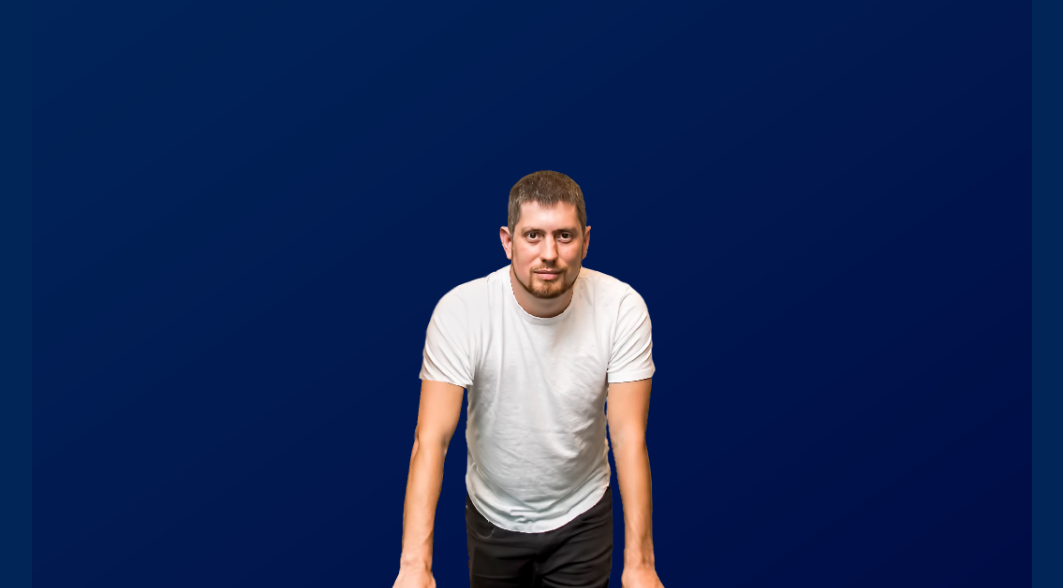
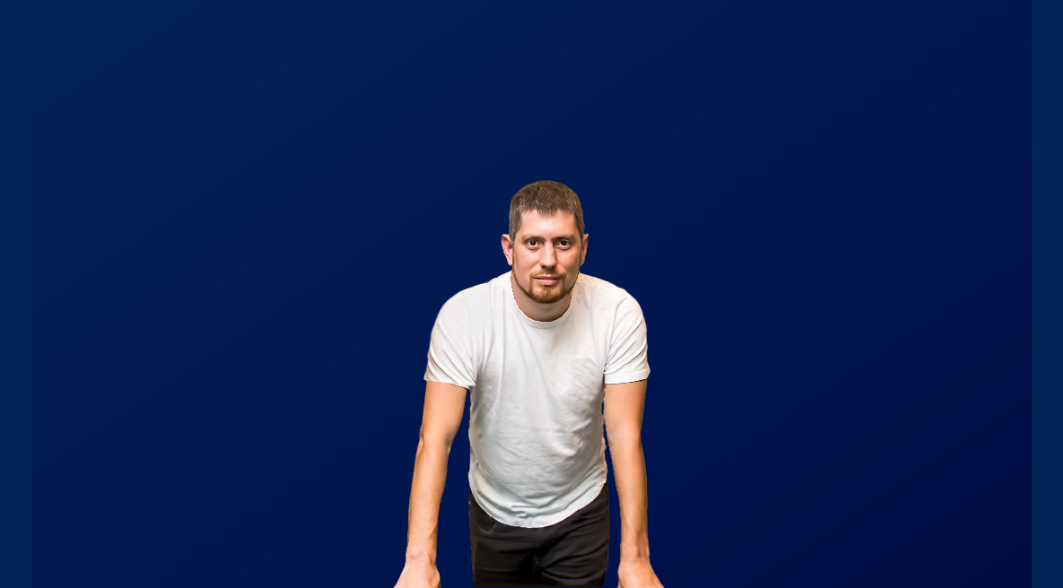
Before and after one commit to casino777777/not_sybil, a plain HTML site: page index.html in a window 1280 px wide. Shown: the part 1114-1702 px from the top of the page, without its empty margins (108-1171 px from the left). Drawn offline with nearby package versions, Linux system fonts and the light colour scheme; a web font is replaced by a local one.

Commit message:
Update index.html

```diff
--- a/index.html
+++ b/index.html
@@ -57,7 +57,7 @@
         </div>
         <div class="relative flex max-w-[1000px] h-max">
             <img src="./background2.jpeg" class="" alt="">
-                <img src="./BRYAN.png" class="button absolute bottom-[130px] xl:bottom-[136px] 2xl:bottom-[150px] left-1/2 transform -translate-x-1/2 h-[360px] lg:h-[390px] xl:h-[420px] 2xl:h-[440px] 3xl:h-[460px] 4xl:h-[480px] z-20"
+                <img src="./BRYAN.png" class="button absolute bottom-[135px] lg:bottom-[135px] xl:bottom-[144px] 2xl:bottom-[160px] left-1/2 transform -translate-x-1/2 h-[360px] lg:h-[375px] xl:h-[380px] 2xl:h-[410px] 3xl:h-[435px] 4xl:h-[460px] z-20"
                 alt="">
 
             <a href="https://dedust.io/swap/EQAPLFb1jQ0yJONwAAo34xXDzQAhJHMUvlU9Yj5y6iWDIyYh">
@@ -76,7 +76,7 @@
         </div>
         <div class="absolute top-0 left-0 w-full h-full bg-black bg-opacity-0 z-5">
         </div>
-        <div class="absolute bottom-[170px] h-[1000px] xl:bottom-[180px] 2xl:bottom-[200px] 2xl:bottom-[210px] left-0 w-full bg-black bg-opacity-0 z-30">
+        <div class="absolute h-[1000px] bottom-[135px] lg:bottom-[135px] xl:bottom-[144px] 2xl:bottom-[160px] left-0 w-full bg-black bg-opacity-0 z-30">
         </div>
 </body>
 
```
